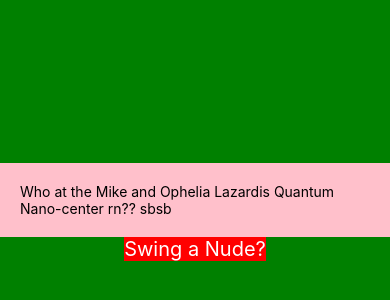
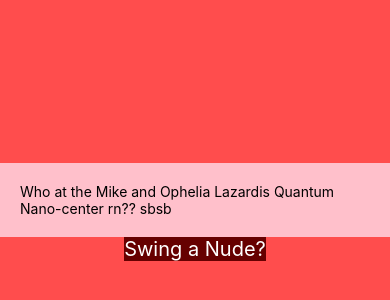
Before and after one commit to ivantheratil/FinalFantasy, a React Native app in the folder mobileApp/: screen / in a window 390 px wide. Shown: the part 210-510 px from the top of the page. Built offline with nearby package versions, Linux system fonts and the light colour scheme.

Commit message:
asdfasdf

```diff
--- a/mobileApp/App.js
+++ b/mobileApp/App.js
@@ -21,7 +21,7 @@
       <Text>Who at the Mike and Ophelia Lazardis Quantum Nano-center rn?? sbsb</Text>
       </View>
       <TouchableOpacity onPress={openImagePickerAsync}
-        style={{ backgroundColor: 'red' }}>
+        style={{ backgroundColor: '#660000' }}>
         <Text style={{ fontSize: 20, color: '#fff' }}>Swing a Nude?</Text>
       </TouchableOpacity>
 
@@ -32,7 +32,7 @@
 const styles = StyleSheet.create({
   container: {
     flex: 1,
-    backgroundColor: 'green',
+    backgroundColor: '#ff4d4d',
     alignItems: 'center',
     justifyContent: 'center',
   },
```
